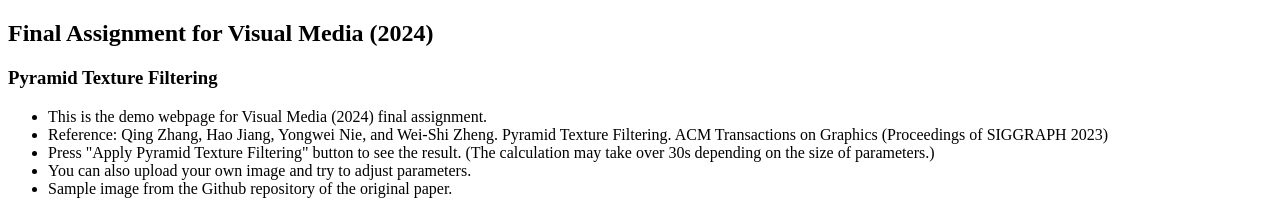
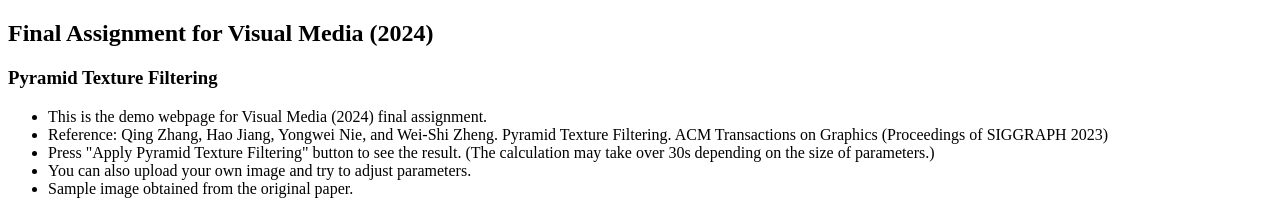
Before and after one commit to citrus0i/visualmedia24, a plain HTML site: page index.html in a window 1280 px wide. Shown: the top 216 px of the page. Drawn offline with Linux system fonts and the light colour scheme.

Commit message:
Update index.html

```diff
--- a/index.html
+++ b/index.html
@@ -368,7 +368,7 @@ function init() {
      <li>Reference: Qing Zhang, Hao Jiang, Yongwei Nie, and Wei-Shi Zheng. Pyramid Texture Filtering. ACM Transactions on Graphics (Proceedings of SIGGRAPH 2023)</li>
      <li>Press "Apply Pyramid Texture Filtering" button to see the result. (The calculation may take over 30s depending on the size of parameters.)</li>
      <li>You can also upload your own image and try to adjust parameters.</li>
-     <li>Sample image from the Github repository of the original paper.</li>
+     <li>Sample image obtained from the original paper.</li>
   </ul>
   <table><tr valign="top">
     <td align="center"><img id="img_original" crossorigin="anonymous"><br>Original</td>
```
